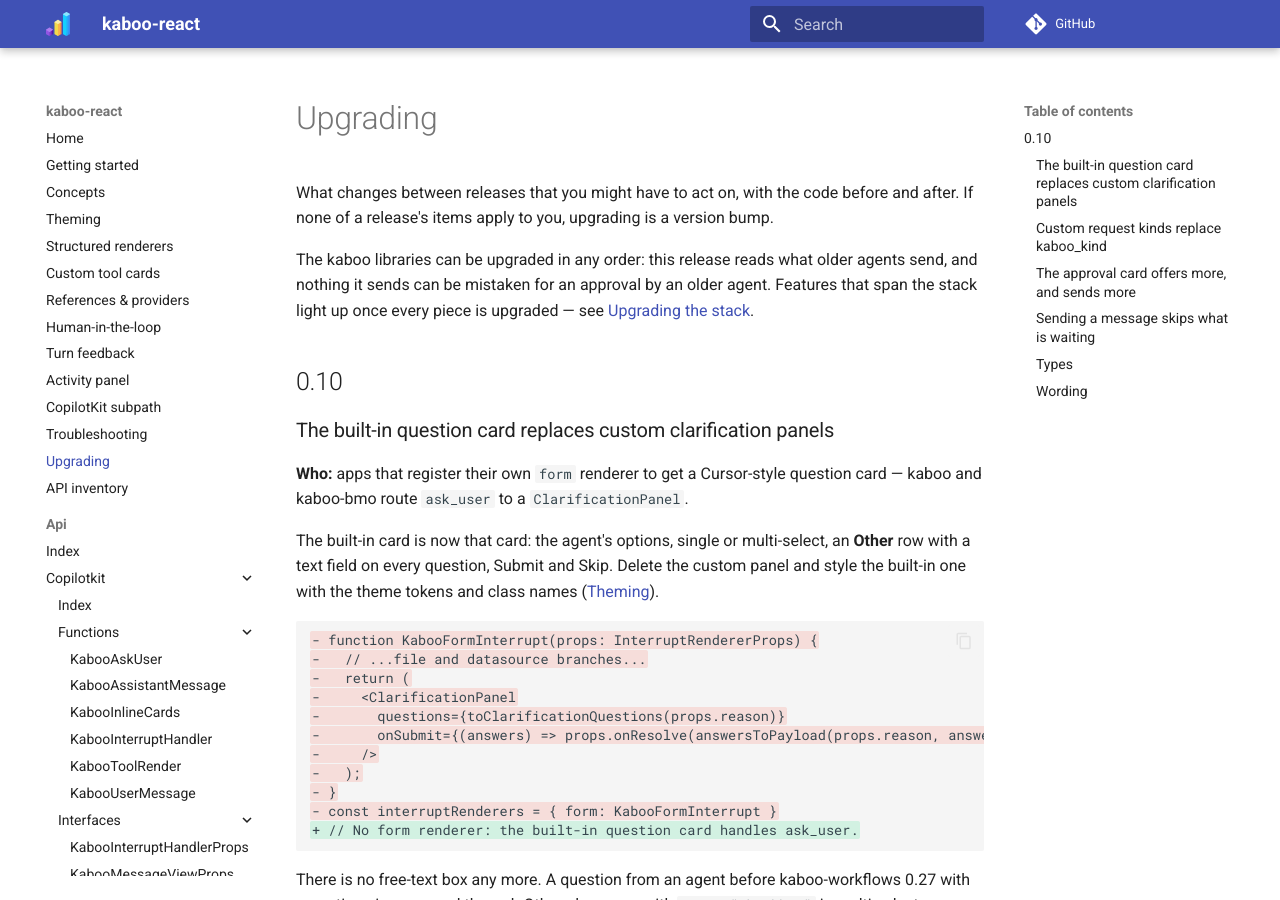
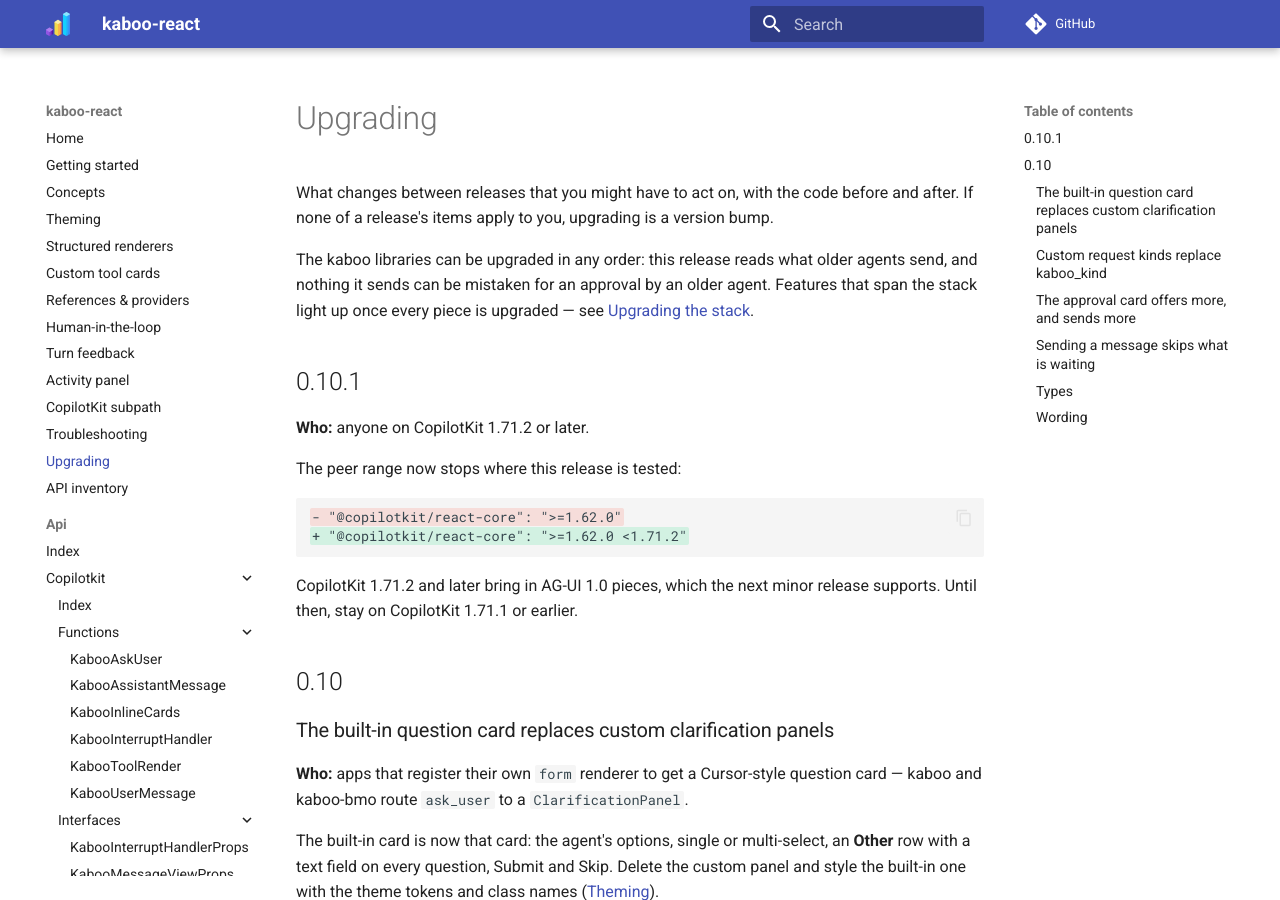
Before and after one commit to gl-pgege/kaboo-react, an MkDocs documentation site: the page built from docs/upgrading.md, in a window 1280 px wide and 900 px high. Built offline with MkDocs 1.6.1 and Material for MkDocs 9.7.7, drawn with Linux system fonts in a browser that asks for light colours; comment, search, counter and statistics services are not loaded.

Commit message:
fix: cap the CopilotKit peer at the versions kaboo-react is tested with (0.10.1)
CopilotKit 1.71.2 and later pull in AG-UI 1.0 pieces. Tested on 1.62.3 through 1.71.1, the peer is now >=1.62.0 <1.71.2.

````diff
--- a/docs/upgrading.md
+++ b/docs/upgrading.md
@@ -8,6 +8,20 @@ The kaboo libraries can be upgraded in any order: this release reads what older
 agents send, and nothing it sends can be mistaken for an approval by an older
 agent. Features that span the stack light up once every piece is upgraded — see
 [Upgrading the stack](https://gl-pgege.github.io/kaboo-docs/start-here/#upgrading-the-stack).
+
+## 0.10.1
+
+**Who:** anyone on CopilotKit 1.71.2 or later.
+
+The peer range now stops where this release is tested:
+
+```diff
+- "@copilotkit/react-core": ">=1.62.0"
++ "@copilotkit/react-core": ">=1.62.0 <1.71.2"
+```
+
+CopilotKit 1.71.2 and later bring in AG-UI 1.0 pieces, which the next minor
+release supports. Until then, stay on CopilotKit 1.71.1 or earlier.
 
 ## 0.10
 
--- a/package.json
+++ b/package.json
@@ -1,6 +1,6 @@
 {
   "name": "@pgege/kaboo-react",
-  "version": "0.10.0",
+  "version": "0.10.1",
   "description": "React components + hooks for rendering kaboo multi-agent activity in a CopilotKit app, with batteries-included CopilotKit integrations.",
   "author": "gl-pgege",
   "license": "MIT",
@@ -75,7 +75,7 @@
     "prepack": "yarn build && yarn docs:api && yarn docs:llms && yarn docs:verify && yarn examples:typecheck && yarn test"
   },
   "peerDependencies": {
-    "@copilotkit/react-core": ">=1.62.0",
+    "@copilotkit/react-core": ">=1.62.0 <1.71.2",
     "react": ">=18.0.0",
     "react-dom": ">=18.0.0"
   },
````
Also changed, not shown: CHANGELOG.md (+10 -0 lines), llms-full.txt (+14 -0 lines), 1 other file.
